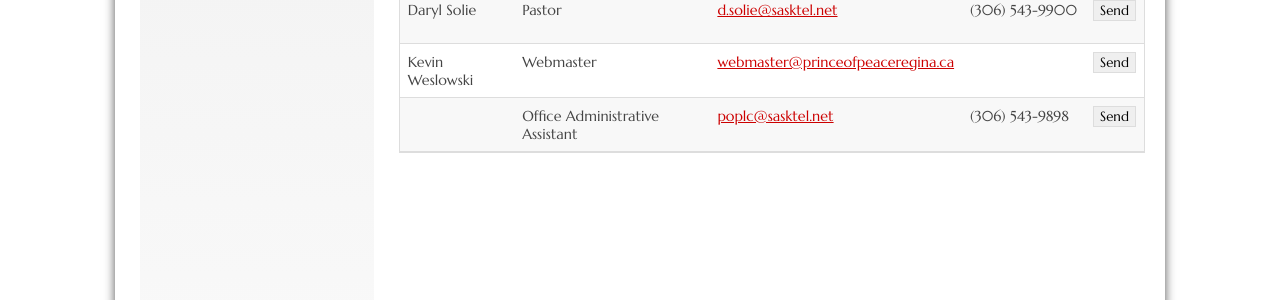
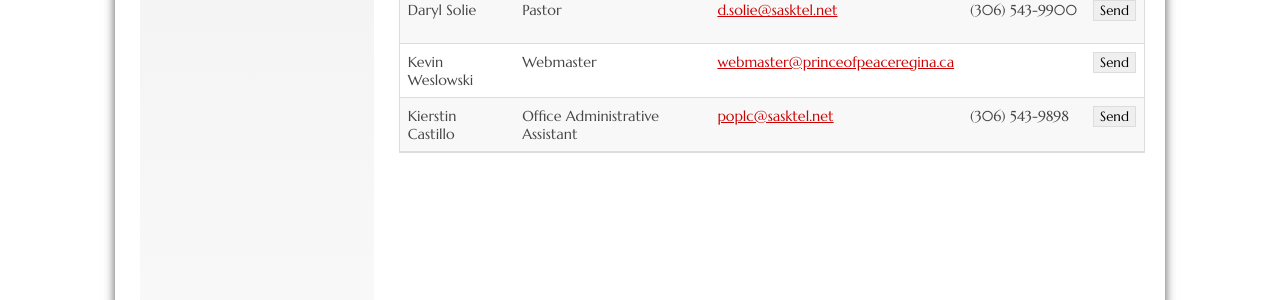
Before and after one commit to weslowsk/princeofpeace, a Jekyll site: the page built from contact.html, in a window 1280 px wide and 900 px high, scrolled down 375 px. Shown: the part 153-453 px from the top of the window. Built offline with Jekyll 4.4.1, drawn with Linux system fonts in a browser that asks for light colours.

Commit message:
add Kierstin to staff

```diff
--- a/_data/staff.yml
+++ b/_data/staff.yml
@@ -6,8 +6,8 @@
 - name: Kevin Weslowski
   title: Webmaster
   email: webmaster@princeofpeaceregina.ca
-# Lori Kelln
-- name:
+
+- name: Kierstin Castillo
   title: Office Administrative Assistant
   phone: (306) 543-9898
   email: poplc@sasktel.net
```
